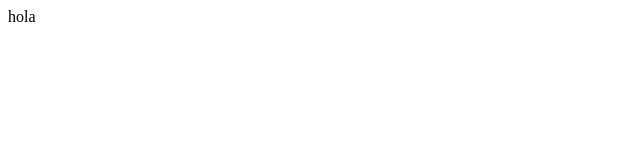
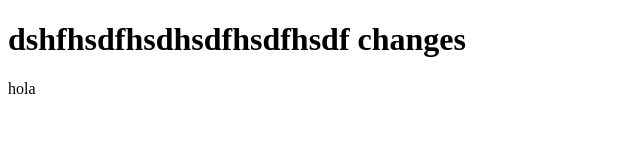
Before and after one commit to bgelb7/friday-18, a plain HTML site: page index.html in a window 1280 px wide. Shown: the whole page, without its empty margins (0-640 px from the left). Drawn offline with Linux system fonts and the light colour scheme.

Commit message:
otro commit

```diff
--- a/index.html
+++ b/index.html
@@ -7,9 +7,10 @@
     <meta name="viewport" content="width=device-width, initial-scale=1.0">
     <title>Document</title>
 </head>
+<h1>dshfhsdfhsdhsdfhsdfhsdf changes</h1>
 
 <body>
-hola
+    hola
 </body>
 
 </html>
```
